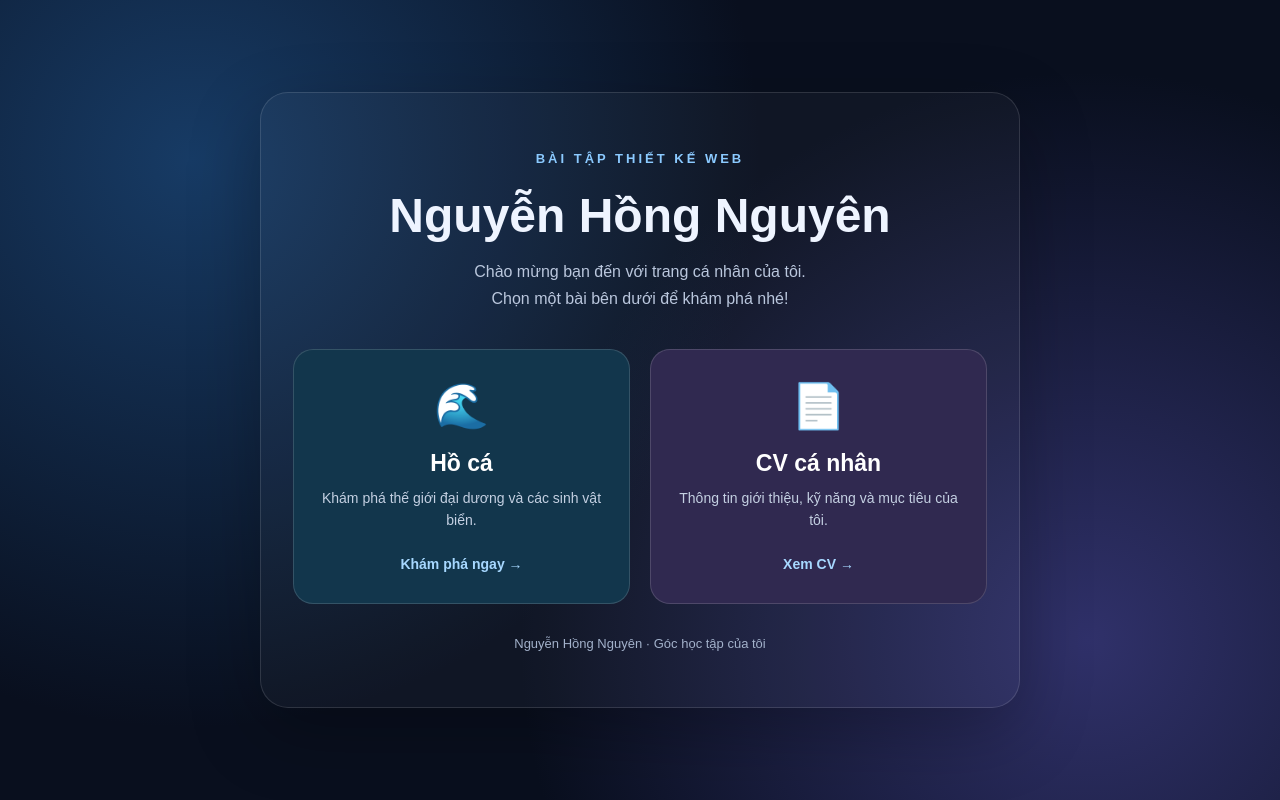
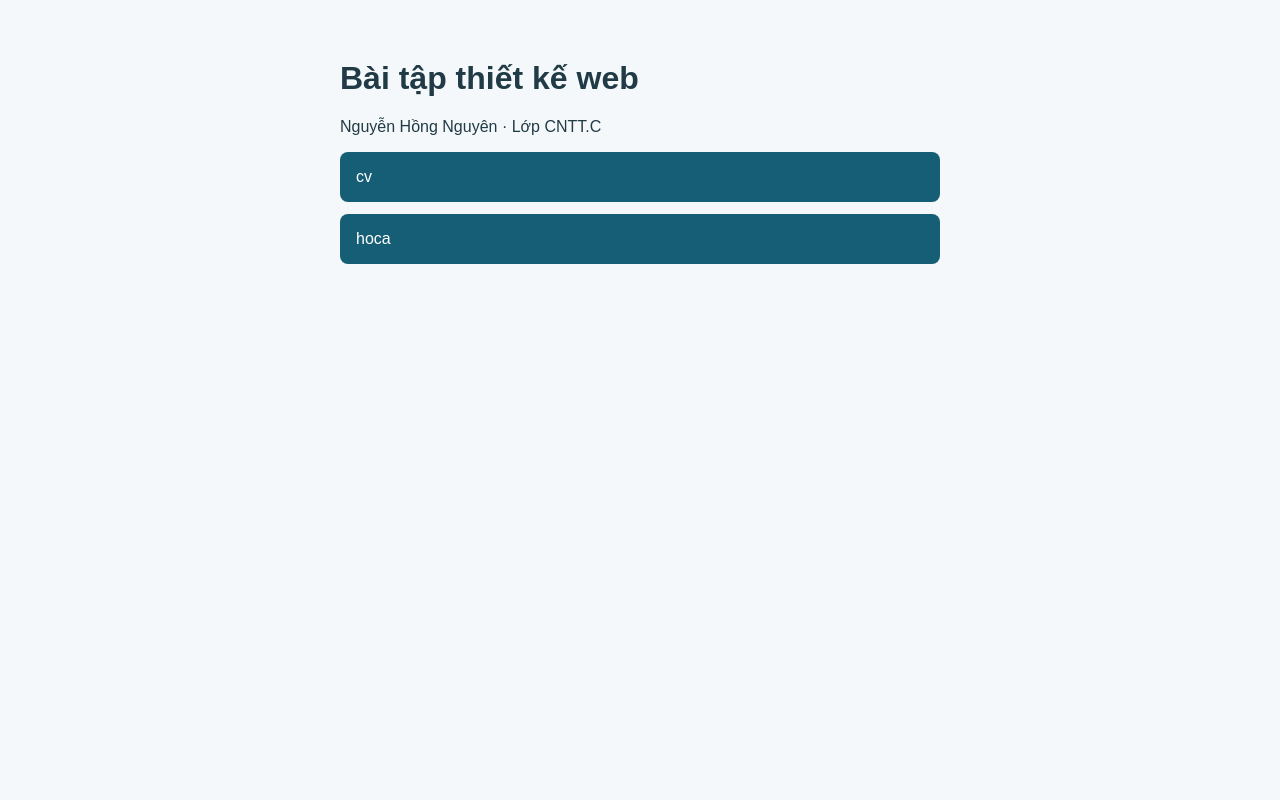
Before and after one commit to thienokok11-cpu/thienokok11-cpu.github.io, a plain HTML site: page index.html in a window 1280 px wide. Drawn offline with Linux system fonts and the light colour scheme.

Commit message:
Update index.html with new title and layout

```diff
--- a/index.html
+++ b/index.html
@@ -2,192 +2,42 @@
 <html lang="vi">
 <head>
     <meta charset="UTF-8">
-    <meta name="viewport" content="width=device-width, initial-scale=1.0">
-    <title>Nguyễn Hồng Nguyên | Trang chủ</title>
-
+    <meta name="viewport" content="width=device-width, initial-scale=1">
+    <title>Bài tập thiết kế web | Nguyễn Hồng Nguyên</title>
     <style>
-        * {
-            box-sizing: border-box;
+        body {
+            max-width: 600px;
+            margin: 60px auto;
+            padding: 0 20px;
+            font-family: Arial, sans-serif;
+            background: #f5f8fa;
+            color: #203b45;
         }
 
-        body {
-            margin: 0;
-            min-height: 100vh;
-            display: grid;
-            place-items: center;
-            padding: 24px;
-            font-family: Arial, sans-serif;
-            color: #eef4ff;
-            background:
-                radial-gradient(circle at 15% 20%, #173b65, transparent 45%),
-                radial-gradient(circle at 85% 80%, #30316a, transparent 45%),
-                #090f1e;
+        nav a {
+            display: block;
+            margin: 12px 0;
+            padding: 16px;
+            border-radius: 8px;
+            background: #155e75;
+            color: white;
+            text-decoration: none;
         }
 
-        main {
-            width: 100%;
-            max-width: 760px;
-            padding: 56px 32px;
-            text-align: center;
-            background: #ffffff08;
-            border: 1px solid #ffffff20;
-            border-radius: 28px;
-            box-shadow: 0 24px 70px #00000040;
-            animation: hien-len 0.8s ease both;
-        }
-
-        .nhan {
-            color: #8bcaff;
-            font-size: 13px;
-            font-weight: bold;
-            letter-spacing: 3px;
-            text-transform: uppercase;
-        }
-
-        h1 {
-            margin: 20px 0 14px;
-            font-size: clamp(30px, 6vw, 48px);
-            line-height: 1.2;
-        }
-
-        .mo-ta {
-            margin: 0;
-            color: #bac7dd;
-            line-height: 1.7;
-        }
-
-        nav {
-            display: grid;
-            grid-template-columns: repeat(2, minmax(0, 1fr));
-            gap: 20px;
-            margin-top: 36px;
-        }
-
-        .the {
-            display: block;
-            padding: 30px 20px;
-            border: 1px solid #ffffff25;
-            border-radius: 20px;
-            color: #fff;
-            text-decoration: none;
-            transition: transform 0.25s, border-color 0.25s,
-                        background 0.25s;
-        }
-
-        .bien {
-            background: #12364c;
-        }
-
-        .cv {
-            background: #302950;
-        }
-
-        .the:hover {
-            transform: translateY(-7px);
-            border-color: #a7d8ff;
-            background: #254566;
-        }
-
-        .the:focus-visible {
-            outline: 3px solid #a7d8ff;
-            outline-offset: 5px;
-        }
-
-        .bieu-tuong {
-            display: block;
-            font-size: 44px;
-            margin-bottom: 18px;
-        }
-
-        h2 {
-            margin: 0 0 10px;
-            font-size: 23px;
-        }
-
-        .the p {
-            margin: 0 0 24px;
-            color: #c4d0e2;
-            font-size: 14px;
-            line-height: 1.6;
-        }
-
-        .mo {
-            font-size: 14px;
-            font-weight: bold;
-            color: #a7d8ff;
-        }
-
-        footer {
-            margin-top: 32px;
-            color: #a3b2cb;
-            font-size: 13px;
-        }
-
-        @keyframes hien-len {
-            from {
-                opacity: 0;
-                transform: translateY(24px);
-            }
-            to {
-                opacity: 1;
-                transform: translateY(0);
-            }
-        }
-
-        @media (max-width: 520px) {
-            main {
-                padding: 36px 20px;
-            }
-
-            nav {
-                grid-template-columns: 1fr;
-            }
-        }
-
-        @media (prefers-reduced-motion: reduce) {
-            main {
-                animation: none;
-            }
-
-            .the {
-                transition: none;
-            }
-
-            .the:hover {
-                transform: none;
-            }
+        nav a:hover, nav a:focus {
+            background: #0c4659;
+            text-decoration: underline;
         }
     </style>
 </head>
-
 <body>
     <main>
-        <span class="nhan">Bài tập thiết kế web</span>
-
-        <h1>Nguyễn Hồng Nguyên</h1>
-
-        <p class="mo-ta">
-            Chào mừng bạn đến với trang cá nhân của tôi.<br>
-            Chọn một bài bên dưới để khám phá nhé!
-        </p>
-
-        <nav aria-label="Các bài thực hành">
-            <a class="the bien" href="./ocean-motion/index.html">
-                <span class="bieu-tuong" aria-hidden="true">🌊</span>
-                <h2>Hồ cá</h2>
-                <p>Khám phá thế giới đại dương và các sinh vật biển.</p>
-                <span class="mo">Khám phá ngay →</span>
-            </a>
-
-            <a class="the cv" href="./cv%20nhan/index.html">
-                <span class="bieu-tuong" aria-hidden="true">📄</span>
-                <h2>CV cá nhân</h2>
-                <p>Thông tin giới thiệu, kỹ năng và mục tiêu của tôi.</p>
-                <span class="mo">Xem CV →</span>
-            </a>
+        <h1>Bài tập thiết kế web</h1>
+        <p>Nguyễn Hồng Nguyên · Lớp CNTT.C</p>
+        <nav aria-label="Danh sách bài tập">
+            <a href="cv nhan/index.html">cv</a>
+            <a href="ocean-motion/index.html">hoca</a>
         </nav>
-
-        <footer>Nguyễn Hồng Nguyên · Góc học tập của tôi</footer>
     </main>
 </body>
 </html>
```
